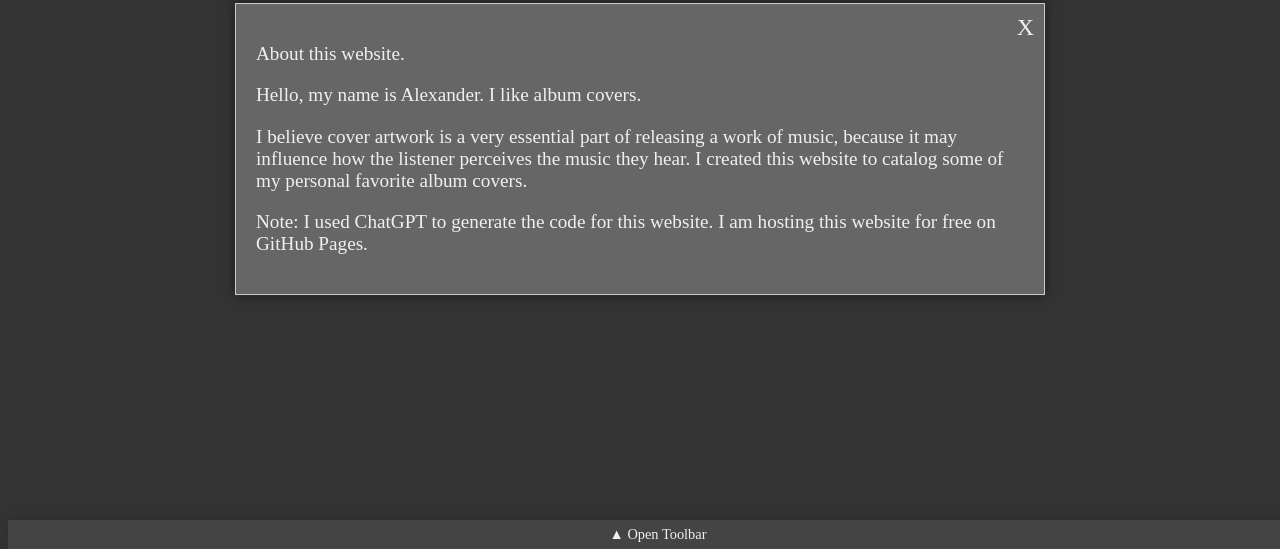
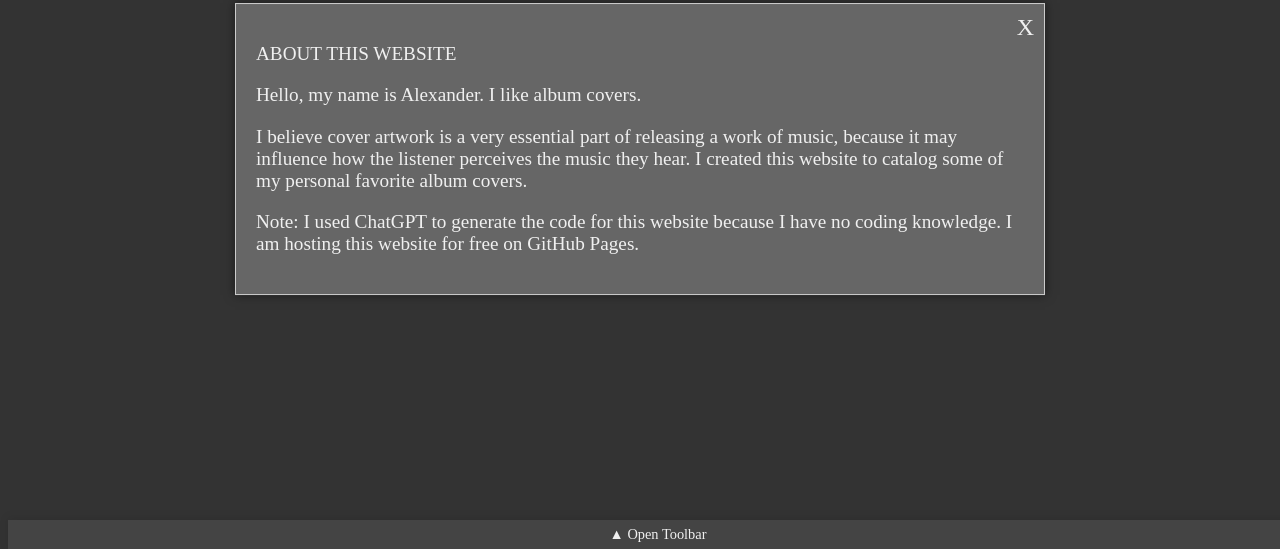
Before and after one commit to alexanderofpatmos/album-showcase, a plain HTML site: page index.html in a window 1280 px wide. Both pictures are taken after a click on the element "ℹ️". Shown: the part 251-800 px from the top of the page. Drawn offline with nearby package versions, Linux system fonts and the light colour scheme.

Commit message:
Paragraph edit

```diff
--- a/index.html
+++ b/index.html
@@ -14,10 +14,10 @@
     </header>
     <div id="info-popup" class="popup center-popup">
         <div class="popup-content">
-            <p>About this website.</p>
+            <p>ABOUT THIS WEBSITE</p>
             <p>Hello, my name is Alexander. I like album covers.</p>
             <p>I believe cover artwork is a very essential part of releasing a work of music, because it may influence how the listener perceives the music they hear. I created this website to catalog some of my personal favorite album covers.</p>
-            <p>Note: I used ChatGPT to generate the code for this website. I am hosting this website for free on GitHub Pages.</p>
+            <p>Note: I used ChatGPT to generate the code for this website because I have no coding knowledge. I am hosting this website for free on GitHub Pages.</p>
             <span class="close-popup" onclick="toggleInfoPopup()">X</span>
         </div>
     </div>
```
